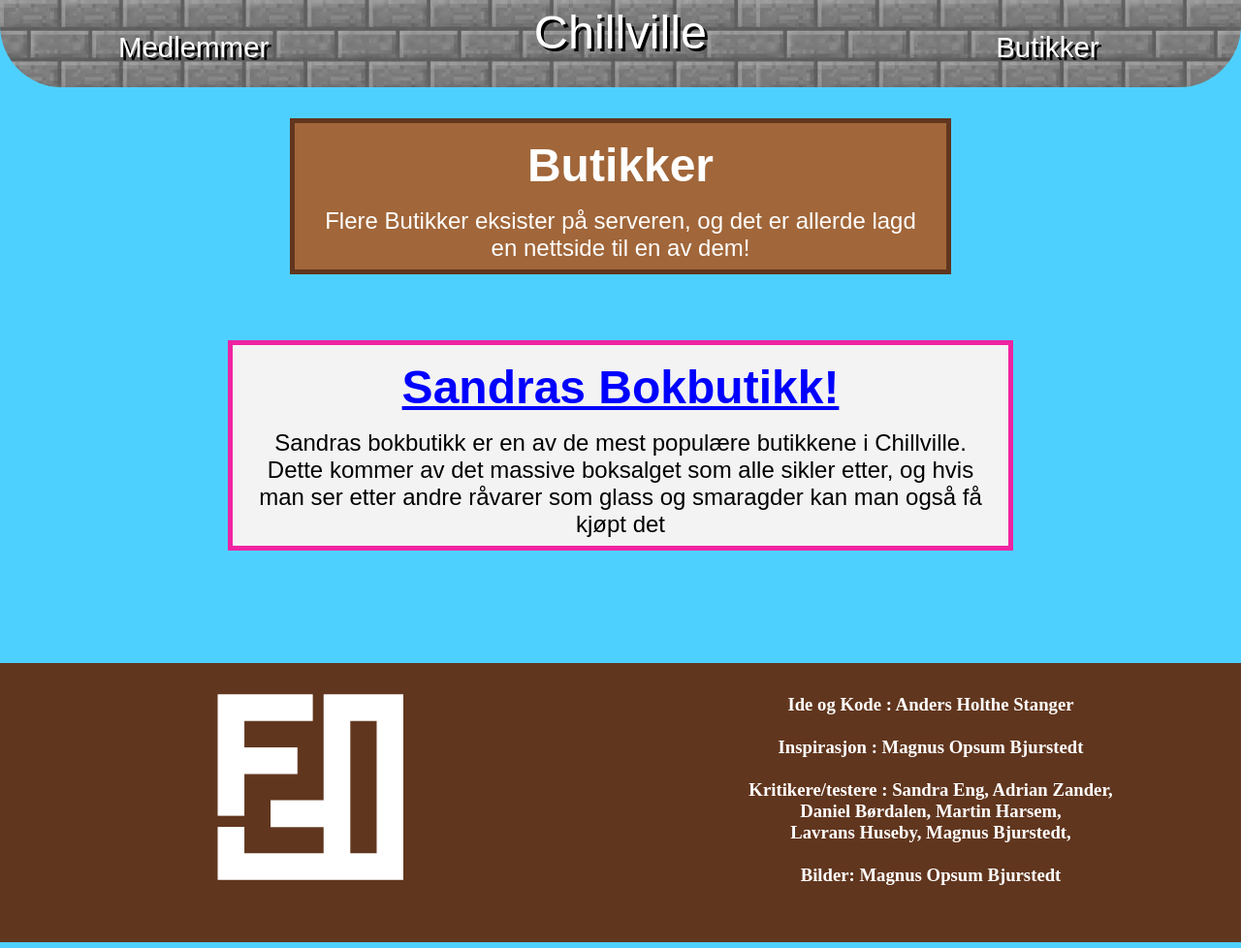
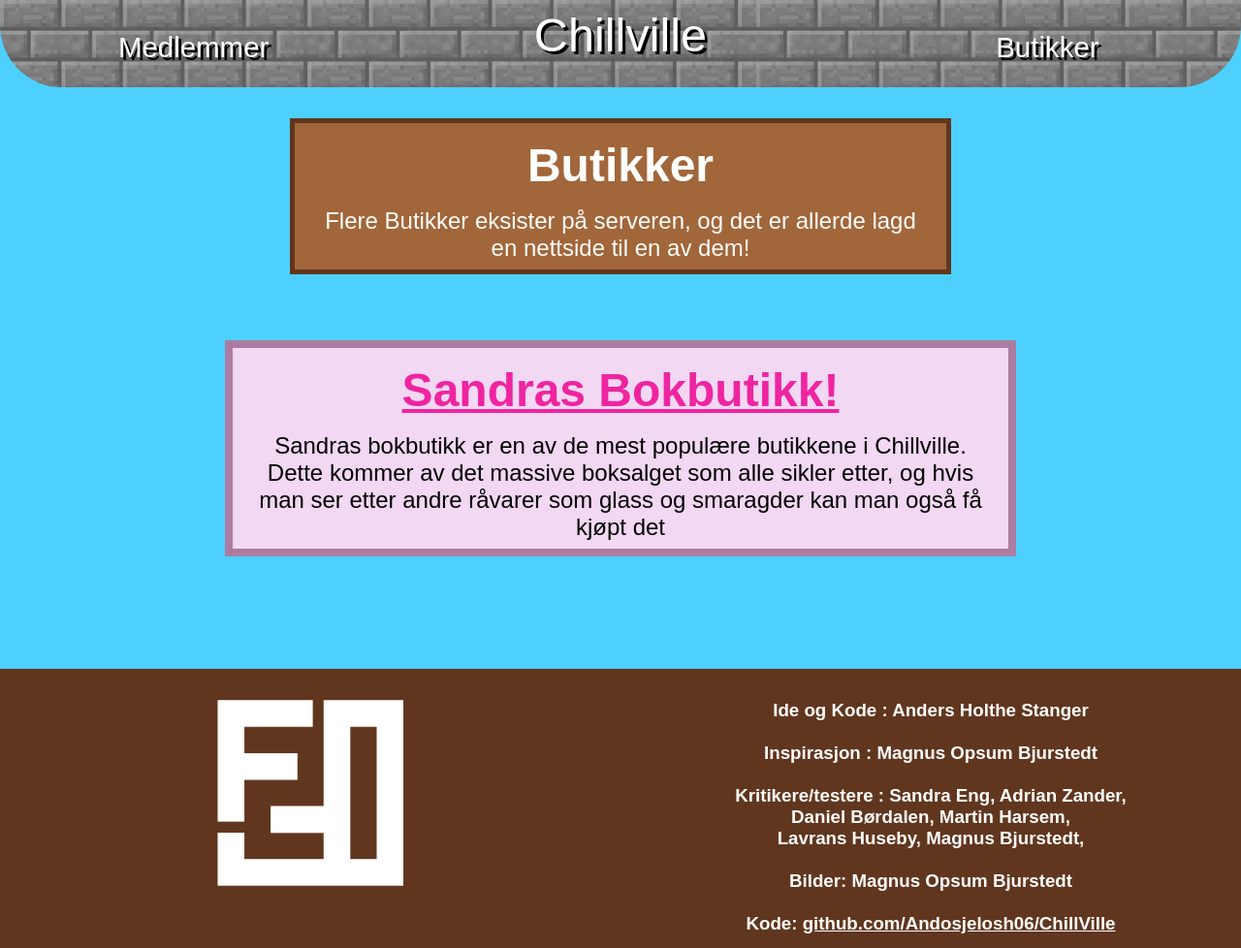
Before and after one commit to Andosjelosh06/ChillVille, a plain HTML site: page butikker.html in a window 1280 px wide. Shown: the whole page at 97% size. Drawn offline with Linux system fonts and the light colour scheme; a web font is replaced by a local one.

Commit message:
siste commit (Ferdig)

```diff
--- a/butikker.html
+++ b/butikker.html
@@ -15,7 +15,7 @@
         <header>
             <div class="navbar">
                 <div class="item"><a href="players.html">Medlemmer</a></div>
-                <div class="mainItem"><a href="Index.html">Chillville</a></div>
+                <div class="mainItem"><a href="Index.html" class="stor">Chillville</a></div>
                 <div class="item"><a href="butikker.html">Butikker</a></div>
             </div>
         </header>
@@ -45,8 +45,9 @@
                         Inspirasjon : Magnus Opsum Bjurstedt<br><br>
                         Kritikere/testere : Sandra Eng, Adrian Zander,<br>
                         Daniel Børdalen, Martin Harsem,<br>
-                        Lavrans Huseby, Magnus Bjurstedt, <br><br>
-                        Bilder: Magnus Opsum Bjurstedt
+                        Lavrans Huseby, Magnus Bjurstedt,<br><br>
+                        Bilder: Magnus Opsum Bjurstedt<br><br>
+                        Kode: <a href="https://github.com/Andosjelosh06/ChillVille" id="Andosjelosh06">github.com/Andosjelosh06/ChillVille</a>
                     </h3>
                 </div>
             </div>
--- a/players.css
+++ b/players.css
@@ -19,7 +19,10 @@ h2 {
   padding-bottom: 1rem;
   font-size: 3rem;
   font-family: 'Poppins', sans-serif;
- }
+}
+h3 {
+  font-family: 'poppins', sans-serif;
+}
 p {
   /* padding: 4% 10% 10% 10%; */
   color: #fff;
@@ -41,7 +44,7 @@ p {
 .mainItem {
   padding-inline-start: 2rem;
   padding-inline-end: 2rem;
-  margin-block-start: 0.3rem;
+  margin-block-start: 0.5rem;
   margin-block-end: 0.7rem;
   text-decoration: none;
   font-size: 3.8vw;
@@ -85,8 +88,8 @@ main {
   padding-block-end: 0.5rem;
   padding-inline: 1rem;
   text-align: center;
-  background-color: #F3F3F3;
-  border: solid 5px #EF24A1;
+  background-color: #F2D8F2;
+  border: solid 8px #AC7DA0;
   color: black;
   font-size: 3rem;
 }
@@ -147,6 +150,7 @@ main {
   width: 16px;
   margin: 0 3px;
   background-color: #acc;
+  border: solid 1px black;
   border-radius: 50%;
   display: inline-block;
   transition: background-color 0.5s ease;
@@ -199,10 +203,14 @@ main {
 }
 #svart {
   color: #000;
+  font-family: 'poppins', sans-serif;
+}
+#Andosjelosh06 {
+  text-decoration: underline;
 }
 #butikklenke {
   text-decoration:underline;
-  color: blue;
+  color: #EF24A1;
 }
 .bunn {
   display: flex;
@@ -269,6 +277,9 @@ button {
   h3 {
     font-size: 1rem;
   }
+  .mainItem {
+    font-size: 5vw;
+  }
 }
 @media screen and (max-width: 600px) {
   .item {
@@ -282,4 +293,7 @@ button {
   #f21 {
     height: 7rem;
   }
+  .mainItem {
+    font-size: 6vw;
+  }
 }
--- a/style.css
+++ b/style.css
@@ -181,6 +181,7 @@ header {
   width: 16px;
   margin: 0 3px;
   background-color: #acc;
+  border: solid 1px black;
   border-radius: 50%;
   display: inline-block;
   transition: background-color 0.5s ease;
```
Also changed, not shown: Index.html (+2 -1 lines), players.html (+3 -2 lines), 1 other file.
